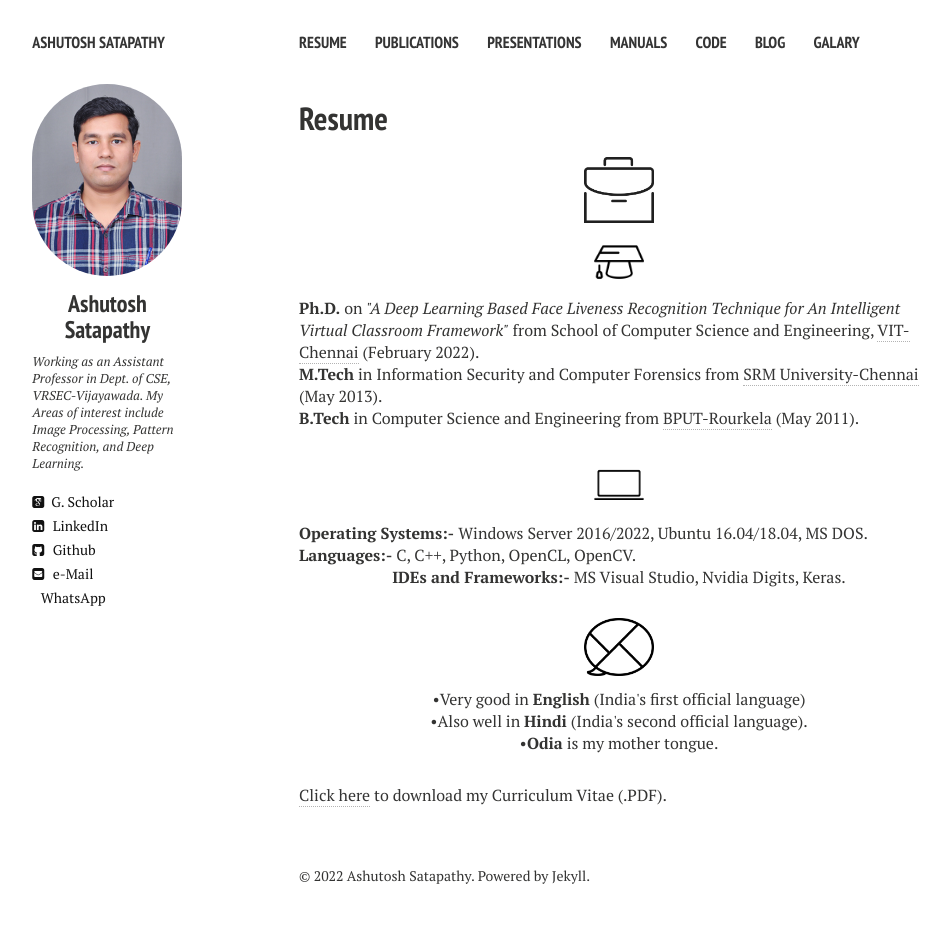
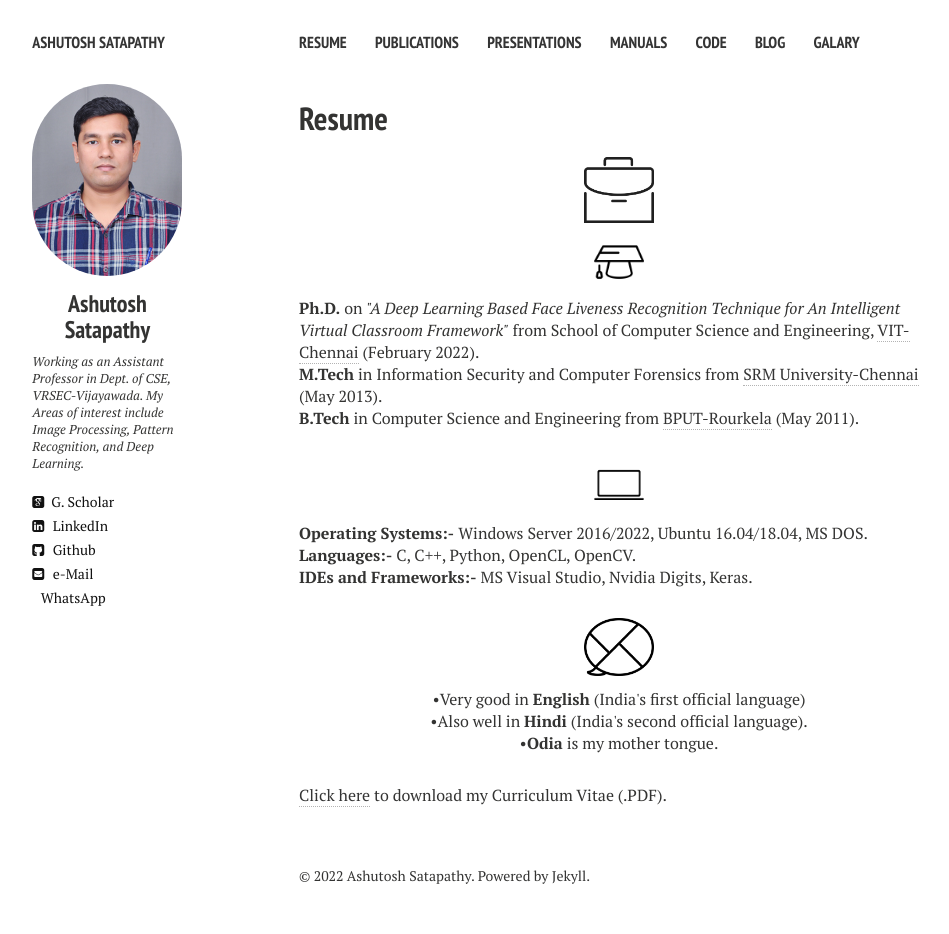
Before and after one commit to ashutoshsatapathy1990/ashutoshsatapathy1990.github.io, a Jekyll site: the page built from cv.md, in a window 1280 px wide. Shown: the whole page, without its empty margins (21-970 px from the left). Built offline with Jekyll 4.4.1, drawn with Linux system fonts in a browser that asks for light colours; nearby versions of some CDN libraries.

Commit message:
Update cv.html

```diff
--- a/_layouts/cv.html
+++ b/_layouts/cv.html
@@ -54,7 +54,7 @@
     <p align="center" class=bottom-small><img src="{{ site.url }}/images/CV/computer2.png" alt="Computer Skills" width="50" height="50"></p>
     <p align="left"><strong>Operating Systems:-</strong> Windows Server 2016/2022, Ubuntu 16.04/18.04, MS DOS.</p>
     <p align="left"><strong>Languages:-</strong> C, C++, Python, OpenCL, OpenCV.</p>
-    <p align="center" class="bottom-three"><strong>IDEs and Frameworks:-</strong> MS Visual Studio, Nvidia Digits, Keras.</p>
+    <p align="left" class="bottom-three"><strong>IDEs and Frameworks:-</strong> MS Visual Studio, Nvidia Digits, Keras.</p>
 
     <p align="center" class=bottom-small><img src="{{ site.url }}/images/CV/talk.png" alt="Languages" width="70" height="70"></p>
     <p align="center">&#8226Very good in <strong>English</strong> (India's first official language)</p>
```
